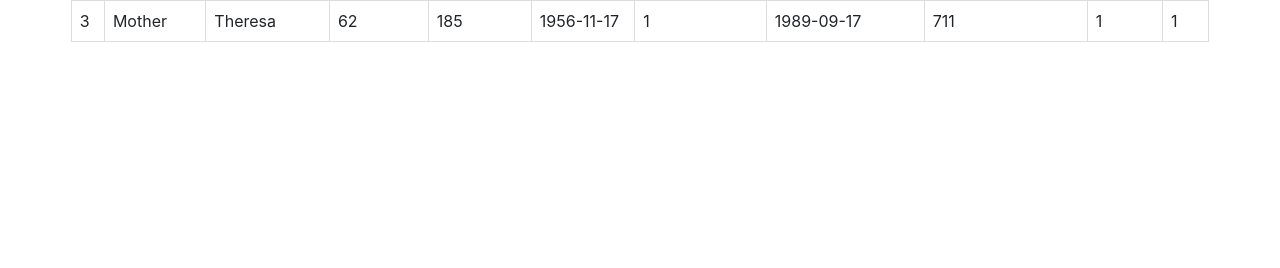
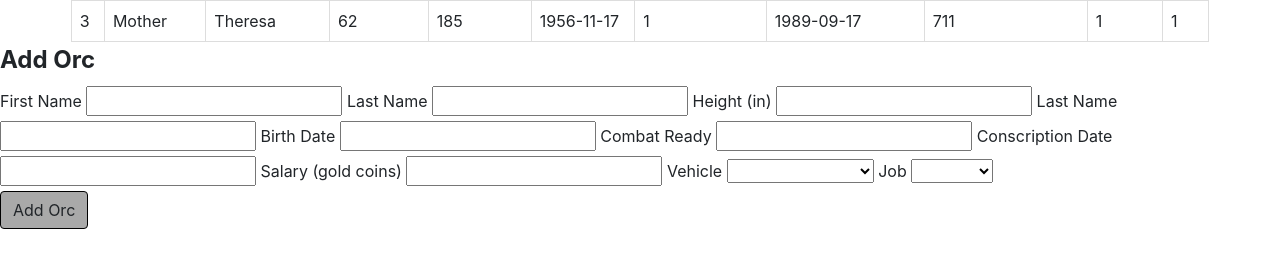
Before and after one commit to Team-Cthulu/cthulu, a Flask app: page /orcs in a window 1280 px wide. Shown: the part 422-690 px from the top of the page. Run offline with Flask 2, Linux system fonts and the light colour scheme; some libraries are stand-ins or nearby versions.

Commit message:
Add orc form

```diff
--- a/static/main.css
+++ b/static/main.css
@@ -41,3 +41,8 @@ body {
       margin-left: auto;
       margin-right: auto;
   }
+
+  .btn {
+      background-color: darkgrey;
+      border: 1px solid black;
+  }
--- a/templates/orcs.j2
+++ b/templates/orcs.j2
@@ -33,4 +33,32 @@
     </tr>
     {% endfor %}
     </table>
+    <div>
+        <form method="POST" id="addOrc">
+            <legend><strong>Add Orc</strong></legend>
+                <fieldset class="fields">
+                    <label> First Name </label> <input type="text" name"first_name">
+                    <label> Last Name </label> <input type="text" name"last_name">
+                    <label> Height (in) </label> <input type="text" name"height_inches">
+                    <label> Last Name </label> <input type="text" name"weight_lb">
+                    <label> Birth Date </label> <input type="text" name"birth_date">
+                    <label> Combat Ready </label> <input type="text" name"combat_ready">
+                    <label> Conscription Date </label> <input type="text" name"conscription_date">
+                    <label> Salary (gold coins) </label> <input type="text" name"salary_gold_coins">
+                    <label> Vehicle </label> <select name="vehicle_id">
+                        <option value="0">&nbsp;</option>
+                        <option value="1">Not A Unicorn</option>
+                        <option value="2">War Machine</option>
+                        <option value="3">Ice Cream Truck</option>
+                        </select>
+                    <label> Job </label> <select name="job_id">
+                        <option value="0">&nbsp;</option>
+                        <option value="1">Cook</option>
+                        <option value="2">Peon</option>
+                        <option value="3">Warlord</option>
+                        </select>
+                </fieldset>
+                    <input class="btn" type="submit" id="addOrc" value="Add Orc">
+        </form>
+    </div>
 {% endblock%}
```
